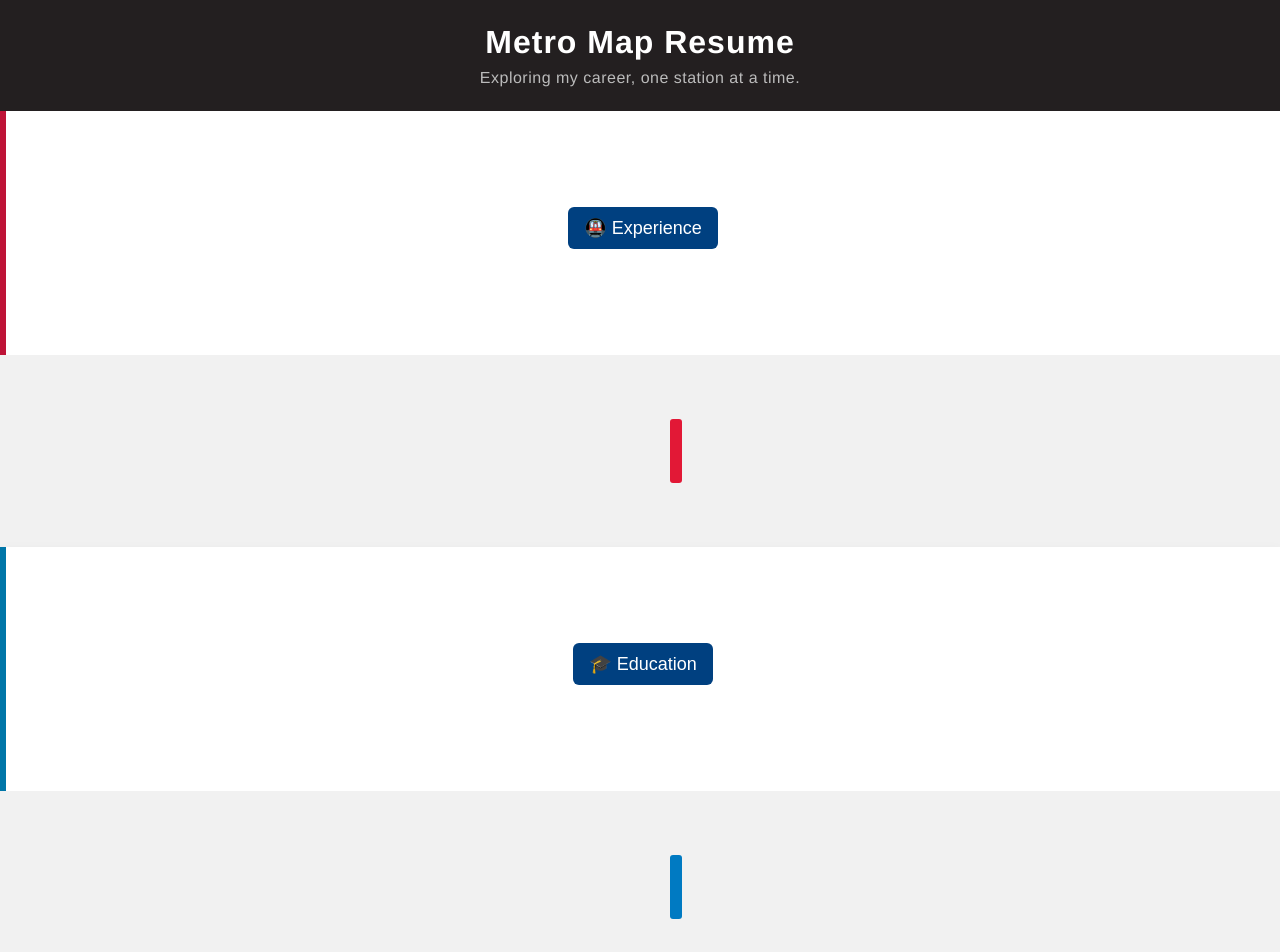
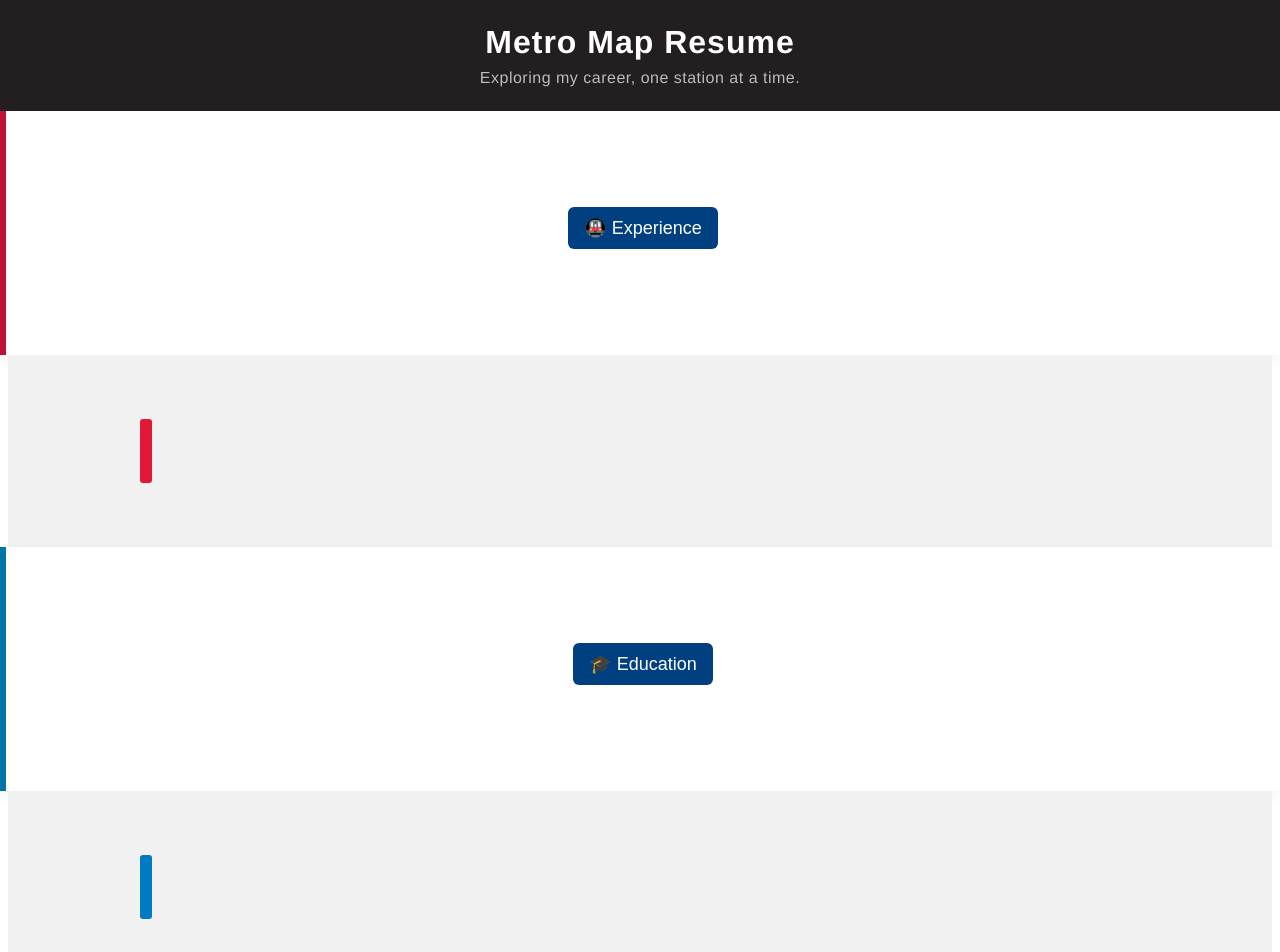
Before and after one commit to fergione/fergione.github.io, a Jekyll site: the page built from test.html, in a window 1280 px wide. Shown: the top 952 px of the page. Built offline with Jekyll 4.4.1, drawn with Linux system fonts in a browser that asks for light colours.

Commit message:
Chnaged padding to better fit desktop, added autoscalling for mobile on resume page

```diff
--- a/_layouts/pic_bg.html
+++ b/_layouts/pic_bg.html
@@ -36,6 +36,10 @@
 
       stops.forEach(stop => observer.observe(stop));
     });
-    </script>
+</script>
+
+<!-- Animating Metro Stops --->
+
+
 
 {{ content }}
--- /dev/null
+++ b/_layouts/test.html
@@ -0,0 +1,55 @@
+
+<body class="{{ page.class }}"></body>
+<head>
+    <link rel="stylesheet" href="{{ '/assets/css/style.css' | relative_url }}">
+    <link rel="stylesheet" href="{{ '/assets/css/iresume.css' | relative_url }}">
+    <link rel="stylesheet" href="{{ '/assets/css/metro-parallax.css' | relative_url }}">
+</head>
+
+<!-- Script for Button Functionality -->
+<script>
+    function toggleContent(id) {
+      const content = document.getElementById(id);
+      content.style.display = content.style.display === 'block' ? 'none' : 'block';
+    }
+</script>
+
+<!-- Script for Scroll Observing: Capture User's Scroll Activity -->
+
+<!-- Animating Metro Stops --->
+
+<script>
+  function animateMetroStopsWithProgress() {
+    const metroMaps = document.querySelectorAll('.metro-map-vertical');
+
+    metroMaps.forEach(map => {
+      const stopRows = map.querySelectorAll('.metro-stop-row');
+      const mapTop = map.getBoundingClientRect().top;
+      const mapHeight = map.offsetHeight;
+      const windowHeight = window.innerHeight;
+
+      // How far the user has scrolled *through* this section (0 to 1)
+      const scrollProgress = Math.min(
+        Math.max((windowHeight - mapTop) / (windowHeight + mapHeight), 0),
+        1
+      );
+
+      stopRows.forEach((row, index) => {
+        const stop = row.querySelector('.metro-stop');
+        const revealPoint = index / stopRows.length; // how far down this stop is
+
+        if (scrollProgress > revealPoint) {
+          stop.classList.add('active');
+        } else {
+          stop.classList.remove('active');
+        }
+      });
+    });
+  }
+
+  window.addEventListener('scroll', animateMetroStopsWithProgress);
+  window.addEventListener('load', animateMetroStopsWithProgress);
+</script>
+
+
+{{ content }}
--- a/assets/css/metro-parallax.css
+++ b/assets/css/metro-parallax.css
@@ -25,6 +25,7 @@
     font-size: 2rem;
     margin-bottom: 1rem;
   }
+
 
   /* Line color modifiers */
   .red h2 { color: #be1337; }
@@ -81,8 +82,10 @@
 .metro-map-vertical {
   display: flex;
   justify-content: center;
-  padding: 4rem 1rem;
+  padding: 4rem 2rem;
   background-color: #f1f1f1;
+  max-width: 1200px;
+  margin: 0 auto;
 }
 
 /* Line column: holds all stop rows */
@@ -90,9 +93,10 @@
   position: relative;
   display: flex;
   flex-direction: column;
-  gap: 5rem; /* This val controls the distance between stops*/
-  padding-left: 40px;
-  padding-top: 4rem
+  gap: 5rem;
+  padding-left: 90px; /* gives more breathing room on desktop */
+  padding-top: 4rem;
+  width: 100%;
 }
 
 /* Draw vertical line behind stop balls only */
@@ -101,7 +105,7 @@
   position: absolute;
   top: 0;
   bottom: 0;
-  left: 50px; /* centers behind the stop balls (see note below) */
+  left: 100px; /* centers behind the stop balls (see note below) */
   width: 12px;
   background-color: #888;
   z-index: 0;
@@ -143,7 +147,7 @@
   padding: 1rem 1.5rem;
   border-radius: 8px;
   box-shadow: 0 2px 8px rgba(0,0,0,0.1);
-  max-width: 400px;
+  max-width: 800px;
   opacity: 0;
   transform: translateY(20px);
   transition: all 0.4s ease;
--- a/test.html
+++ b/test.html
@@ -1,5 +1,5 @@
 ---
-layout: pic_bg
+layout: test
 title: My Awesome Page
 permalink: /test/
 class: iresume
```
